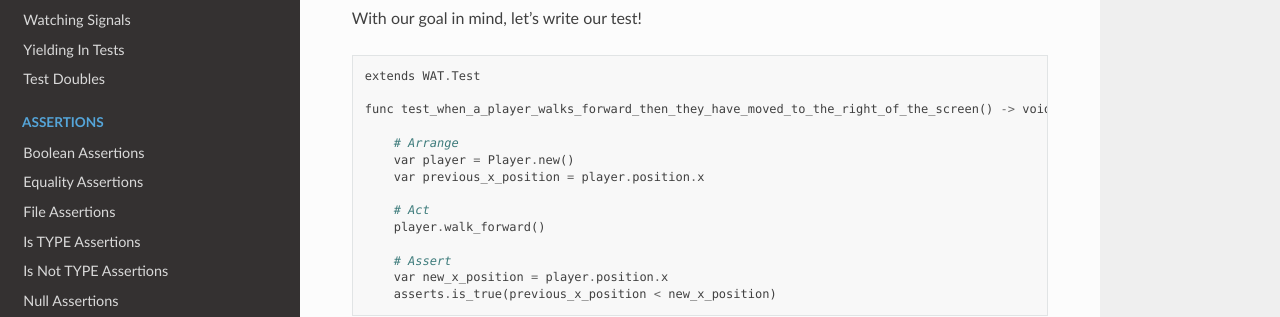
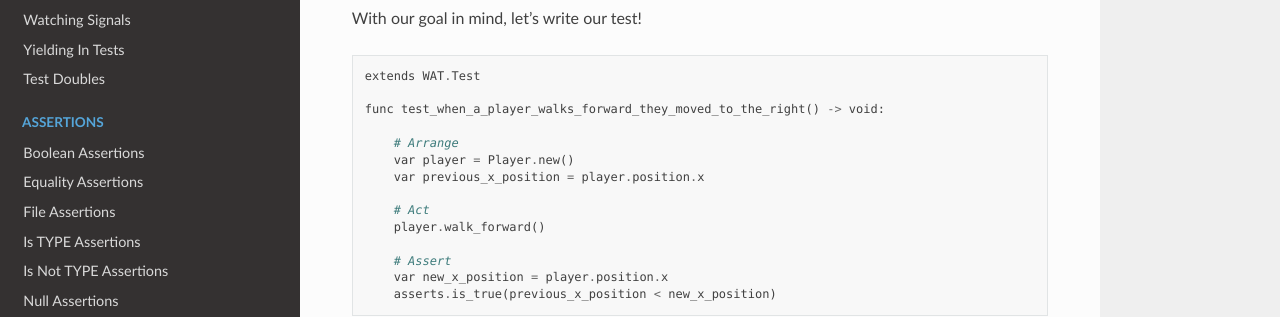
Before and after one commit to CodeDarigan/WATDocRedux, a Sphinx documentation site: the page built from source/pages/getting_started/your_first_test.rst, in a window 1280 px wide and 900 px high, scrolled down 1036 px. Shown: the part 158-475 px from the top of the window. Built offline with Sphinx 7.4.7 and the Read the Docs theme 2.0.0, drawn with Linux system fonts in a browser that asks for light colours.

Commit message:
Reduce Name Size

```diff
--- a/source/pages/getting_started/your_first_test.rst
+++ b/source/pages/getting_started/your_first_test.rst
@@ -60,7 +60,7 @@ With our goal in mind, let's write our test!
 
     extends WAT.Test
 
-    func test_when_a_player_walks_forward_then_they_have_moved_to_the_right_of_the_screen() -> void:
+    func test_when_a_player_walks_forward_they_moved_to_the_right() -> void:
 
         # Arrange
         var player = Player.new()
```
